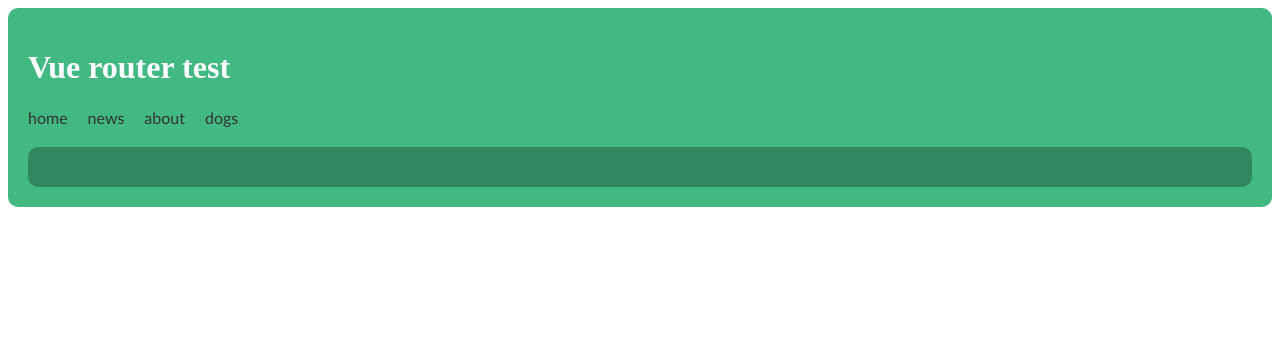
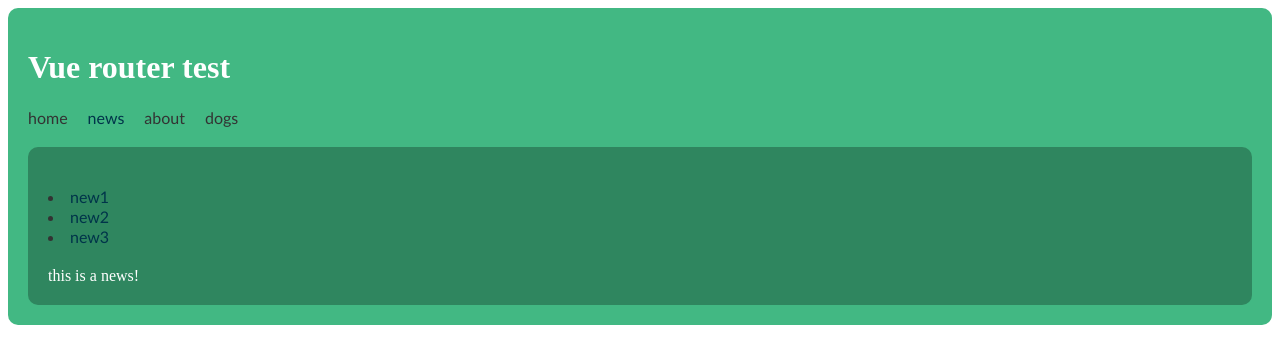
Before and after one commit to kio235/hello_vue3, a Vue app: page /news/detail in a window 1280 px wide. Shown: the top 364 px of the page. Built offline with nearby package versions, Linux system fonts and the light colour scheme.

Commit message:
15.1_嵌套路由

```diff
--- a/src/App.vue
+++ b/src/App.vue
@@ -2,10 +2,10 @@
     <div class="app">
         <h1>Vue router test</h1>
         <div class="navigate">
-            <RouterLink to="/home" active-class="active">home</RouterLink>
+            <RouterLink :to="{ name: 'home' }" active-class="active">home</RouterLink>
             <RouterLink to="/news" active-class="active">news</RouterLink>
             <RouterLink to="/about" active-class="active">about</RouterLink>
-            <RouterLink :to="{path:'/dogs'}" active-class="active">dogs</RouterLink>
+            <RouterLink :to="{ path: '/dogs' }" active-class="active">dogs</RouterLink>
         </div>
         <div class="main-content">
             <RouterView></RouterView>
--- a/src/router/index.ts
+++ b/src/router/index.ts
@@ -5,11 +5,13 @@ import About from "@/views/About.vue";
 import Home from "@/views/Home.vue";
 import News from "@/views/News.vue";
 import Dogs from "@/views/Dogs.vue";
+import NewsContent from "@/views/NewsContent.vue";
 
 const router = createRouter({
 	history: createWebHistory(),
 	routes: [
 		{
+			name: "home",
 			path: "/home",
 			component: Home,
 		},
@@ -20,11 +22,17 @@ const router = createRouter({
 		{
 			path: "/news",
 			component: News,
+			children:[
+				{
+					path:"detail",
+					component:NewsContent
+				}
+			]
 		},
-        {
-            path: "/dogs",
+		{
+			path: "/dogs",
 			component: Dogs,
-        }
+		},
 	],
 });
 
--- a/src/views/Dogs.vue
+++ b/src/views/Dogs.vue
@@ -6,7 +6,7 @@
     </div>
 </template>
 
-<script setup lang="ts" name="Person">
+<script setup lang="ts">
 import useDog from "@/hooks/useDog";
 
 const { dogList, getNewDog } = useDog();
--- a/src/views/News.vue
+++ b/src/views/News.vue
@@ -1,8 +1,23 @@
 <template>
-    <div class="s233">
-        news
+    <div class="navigate">
+        <li v-for="i in news" :key="i.id">
+            <RouterLink to="/news/detail" active-class="active">{{ i.name }}</RouterLink>
+        </li>
+    </div>
+    <div class="news-content">
+        <RouterView></RouterView>
     </div>
 </template>
+
+<script setup lang="ts">
+import { reactive } from 'vue';
+
+const news = [
+    { name: 'new1', id: '001' },
+    { name: 'new2', id: '002' },
+    { name: 'new3', id: '003' },
+]
+</script>
 
 <style scoped>
 .s233 {
--- /dev/null
+++ b/src/views/NewsContent.vue
@@ -0,0 +1,3 @@
+<template>
+    this is a news!
+</template>
```
Also changed, not shown: 1 other file (tests, documents, lock files or other folders).
